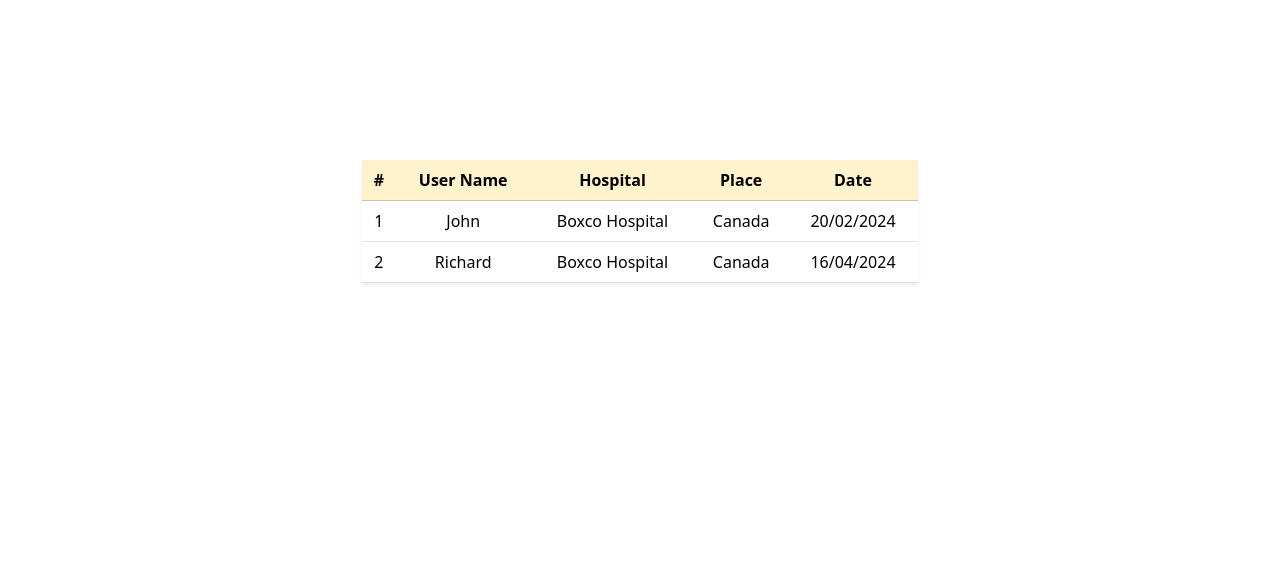
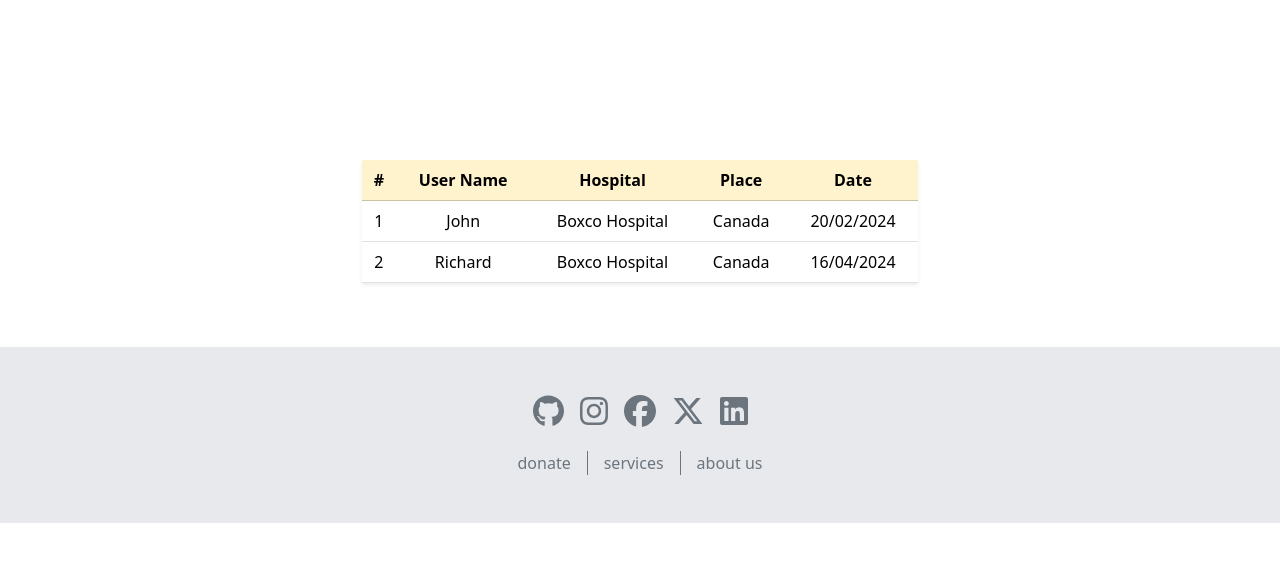
Before and after one commit to sanjaykrishnatk/blood-connect, a React (Vite) app: page /donorhistory in a window 1280 px wide. Shown: the top 562 px of the page. Built offline with nearby package versions, Linux system fonts and the light colour scheme.

Commit message:
api changes

```diff
--- a/src/App.jsx
+++ b/src/App.jsx
@@ -10,7 +10,7 @@ import "bootstrap/dist/css/bootstrap.min.css";
 import SlidingForm from "./pages/Slidingform";
 import Donorpage from "./pages/Donorpage";
 import Donorhistory from "./pages/Donorhistory";
-
+import Footer from "./components/Footer"
 function App() {
   return (
     <>
@@ -25,6 +25,7 @@ function App() {
         <Route path="/donorpage" element={<Donorpage/>} />
         <Route path="/donorhistory" element={<Donorhistory/>} />
       </Routes>
+      <Footer/>
     </>
   );
 }
--- /dev/null
+++ b/src/components/Footer.jsx
@@ -0,0 +1,63 @@
+import React from "react";
+import { FontAwesomeIcon } from "@fortawesome/react-fontawesome";
+import {
+  faFacebook,
+  faGithub,
+  faInstagram,
+  faLinkedin,
+  faXTwitter,
+} from "@fortawesome/free-brands-svg-icons";
+import { Link } from "react-router-dom";
+function Footer() {
+  return (
+    <div
+      style={{ backgroundColor: "#E8E9ED" }}
+      className="d-flex flex-column justify-content-center align-items-center p-5"
+    >
+      <div className="d-flex justify-content-center align-items-center">
+        <FontAwesomeIcon icon={faGithub} className="fa-2x text-secondary" />
+        <FontAwesomeIcon
+          icon={faInstagram}
+          className="fa-2x ms-3 text-secondary"
+        />
+        <FontAwesomeIcon
+          icon={faFacebook}
+          className="fa-2x ms-3 text-secondary"
+        />
+        <FontAwesomeIcon
+          icon={faXTwitter}
+          className="fa-2x ms-3 text-secondary"
+        />
+        <FontAwesomeIcon
+          icon={faLinkedin}
+          className="fa-2x ms-3 text-secondary"
+        />
+      </div>
+      <div className="d-flex justify-content-center align-items-center mt-4">
+        <Link
+          to={"/register"}
+          className="text-secondary ps-3 pe-3"
+          style={{ borderRight: "1px solid #6C757D", textDecoration: "none" }}
+        >
+          donate
+        </Link>
+        <a
+          href="#section-5"
+          className="text-secondary ms-3  pe-3"
+          style={{ borderRight: "1px solid #6C757D", textDecoration: "none" }}
+        >
+          services
+        </a>
+        <a
+          href="#section-2"
+          className="text-secondary ms-3 pe-3"
+          style={{ textDecoration: "none" }}
+        >
+          about us
+        </a>
+      </div>
+    </div>
+  );
+}
+
+export default Footer;
--- a/src/pages/Home.jsx
+++ b/src/pages/Home.jsx
@@ -14,7 +14,29 @@ import {
 } from "@fortawesome/free-solid-svg-icons";
 import Card from "react-bootstrap/Card";
 import { Link } from "react-router-dom";
+import { getDonorsByBloodGroupApi, smsApi } from "../services/allApi";
 function Home() {
+  const handleRequest = async (bloodGroup) => {
+    console.log(bloodGroup);
+    const response = await getDonorsByBloodGroupApi(bloodGroup);
+    const mobileNumbers = response.data.map((item) => item.phone).toString();
+    console.log(mobileNumbers);
+    await Promise.all(
+      response.data.map(async (item) => {
+
+        let message = {
+          route: "q",
+          message: `Hi ${item?.username}, An urgent blood donation request matches your profile. Your help can save a life! Click here for details and to confirm your donation: https://blood-connect-seven.vercel.app/
+Thank you,
+BloodConnect Team`,
+          flash: 0,
+          numbers: item?.phone,
+      };
+        const response = await smsApi(message);
+        console.log(response.data);
+      })
+    );
+  };
   return (
     <>
       <section id="landing">
@@ -45,6 +67,7 @@ function Home() {
                     variant="danger"
                     style={{ backgroundColor: "#DF1626" }}
                     className="fw-bold"
+                    onClick={() => handleRequest("A+ve")}
                   >
                     DONATE
                   </Button>{" "}
--- a/src/services/allApi.js
+++ b/src/services/allApi.js
@@ -1,2 +1,18 @@
 import { commonApi } from "./commonApi";
 import { serverUrl } from "./serverUrl";
+
+export const smsApi = async (reqBody) => {
+  return await commonApi(
+    "POST",
+    "https://www.fast2sms.com/dev/bulkV2",
+    reqBody
+  );
+};
+
+export const getDonorsByBloodGroupApi = async (bloodGroup) => {
+  return await commonApi(
+    "GET",
+    `${serverUrl}/donors?bloodGroup=${encodeURIComponent(bloodGroup)}`,
+    ""
+  );
+};
--- a/src/services/commonApi.js
+++ b/src/services/commonApi.js
@@ -5,13 +5,17 @@ export const commonApi = async (httpRequest, url, reqBody) => {
     method: httpRequest,
     url,
     data: reqBody,
-    headers: { "Content-Type": "application/json" },
+    headers: {
+    "authorization":"wB2U60QDGRgbP5HW7qdTpZi9rezOMk4nFELucxJX1hCfvYKVlA6ELlu5kNHj824B9zDpsI7RwrCGofbd",
+    "Content-Type":"application/json"
+    },
   };
   return await axios(reqConfig)
     .then((result) => {
       return result;
     })
     .catch((err) => {
+      console.log(err)
       return err;
     });
 };
```
